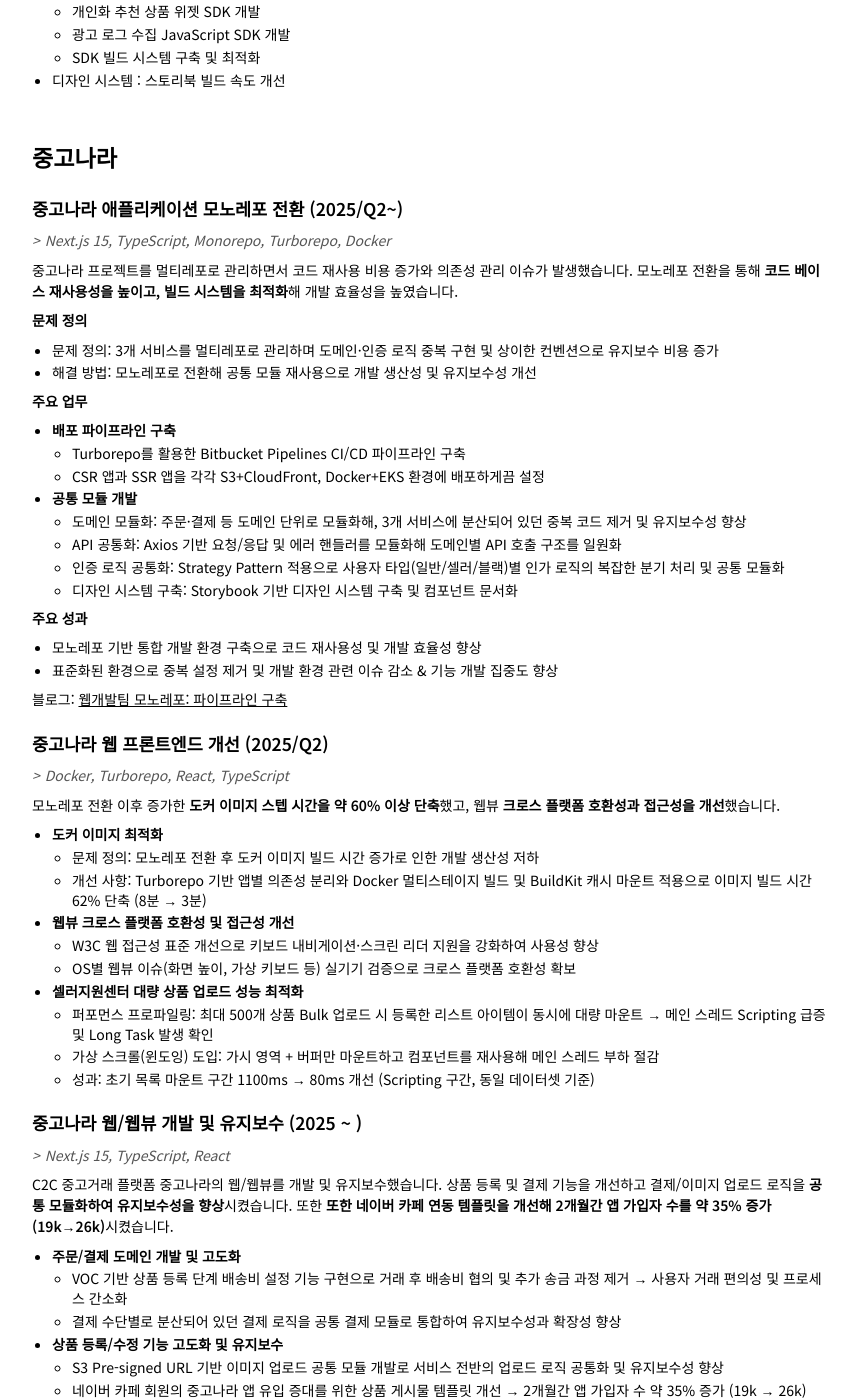
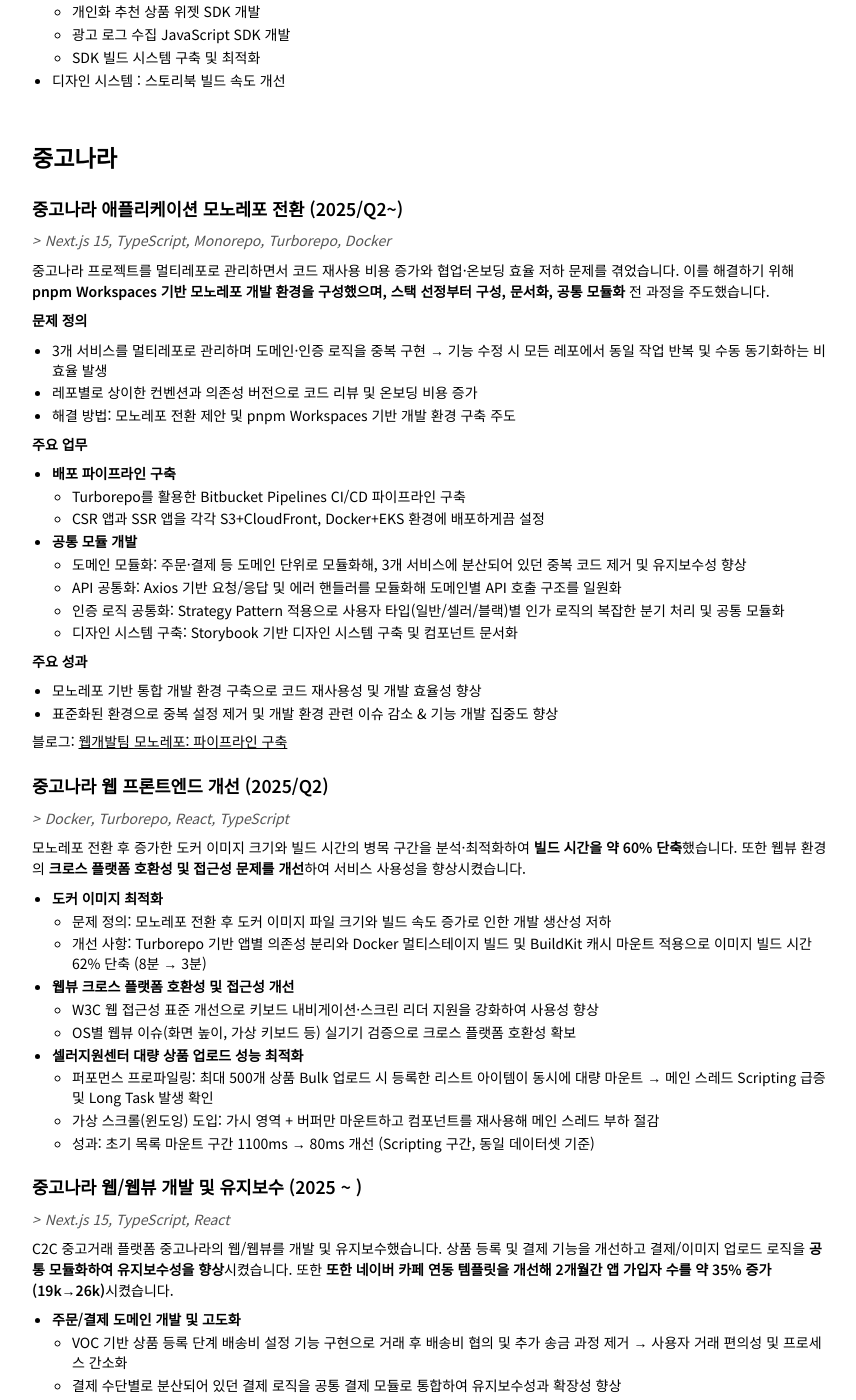
Before and after one commit to ghost-redo/ghost-redo.github.io, a Jekyll site: the page built from resume.md, in a window 1280 px wide and 1400 px high, scrolled down 1115 px. Shown: the whole window, without its empty margins (209-1065 px from the left). Built offline with Jekyll 4.4.1, drawn with Linux system fonts in a browser that asks for light colours; some web fonts are replaced.

Commit message:
Update resume.md

```diff
--- a/resume.md
+++ b/resume.md
@@ -69,12 +69,13 @@ AI 기반 B2B SaaS 광고/추천 솔루션 초기 스타트업
 
 > _Next.js 15, TypeScript, Monorepo, Turborepo, Docker_
 
-중고나라 프로젝트를 멀티레포로 관리하면서 코드 재사용 비용 증가와 의존성 관리 이슈가 발생했습니다. 모노레포 전환을 통해 **코드 베이스 재사용성을 높이고, 빌드 시스템을 최적화**해 개발 효율성을 높였습니다.
+중고나라 프로젝트를 멀티레포로 관리하면서 코드 재사용 비용 증가와 협업·온보딩 효율 저하 문제를 겪었습니다. 이를 해결하기 위해 **pnpm Workspaces 기반 모노레포 개발 환경을 구성했으며, 스택 선정부터 구성, 문서화, 공통 모듈화** 전 과정을 주도했습니다.
 
 **문제 정의**
 
-- 문제 정의: 3개 서비스를 멀티레포로 관리하며 도메인·인증 로직 중복 구현 및 상이한 컨벤션으로 유지보수 비용 증가
-- 해결 방법: 모노레포로 전환해 공통 모듈 재사용으로 개발 생산성 및 유지보수성 개선
+- 3개 서비스를 멀티레포로 관리하며 도메인·인증 로직을 중복 구현 → 기능 수정 시 모든 레포에서 동일 작업 반복 및 수동 동기화하는 비효율 발생
+- 레포별로 상이한 컨벤션과 의존성 버전으로 코드 리뷰 및 온보딩 비용 증가
+- 해결 방법: 모노레포 전환 제안 및 pnpm Workspaces 기반 개발 환경 구축 주도
 
 **주요 업무**
 
@@ -98,10 +99,10 @@ AI 기반 B2B SaaS 광고/추천 솔루션 초기 스타트업
 
 > _Docker, Turborepo, React, TypeScript_
 
-모노레포 전환 이후 증가한 **도커 이미지 스텝 시간을 약 60% 이상 단축**했고, 웹뷰 **크로스 플랫폼 호환성과 접근성을 개선**했습니다.
+모노레포 전환 후 증가한 도커 이미지 크기와 빌드 시간의 병목 구간을 분석·최적화하여 **빌드 시간을 약 60% 단축**했습니다. 또한 웹뷰 환경의 **크로스 플랫폼 호환성 및 접근성 문제를 개선**하여 서비스 사용성을 향상시켰습니다.
 
 - **도커 이미지 최적화**
-  - 문제 정의: 모노레포 전환 후 도커 이미지 빌드 시간 증가로 인한 개발 생산성 저하
+  - 문제 정의: 모노레포 전환 후 도커 이미지 파일 크기와 빌드 속도 증가로 인한 개발 생산성 저하
   - 개선 사항: Turborepo 기반 앱별 의존성 분리와 Docker 멀티스테이지 빌드 및 BuildKit 캐시 마운트 적용으로 이미지 빌드 시간 62% 단축 (8분 → 3분)
 - **웹뷰 크로스 플랫폼 호환성 및 접근성 개선**
   - W3C 웹 접근성 표준 개선으로 키보드 내비게이션·스크린 리더 지원을 강화하여 사용성 향상
```
